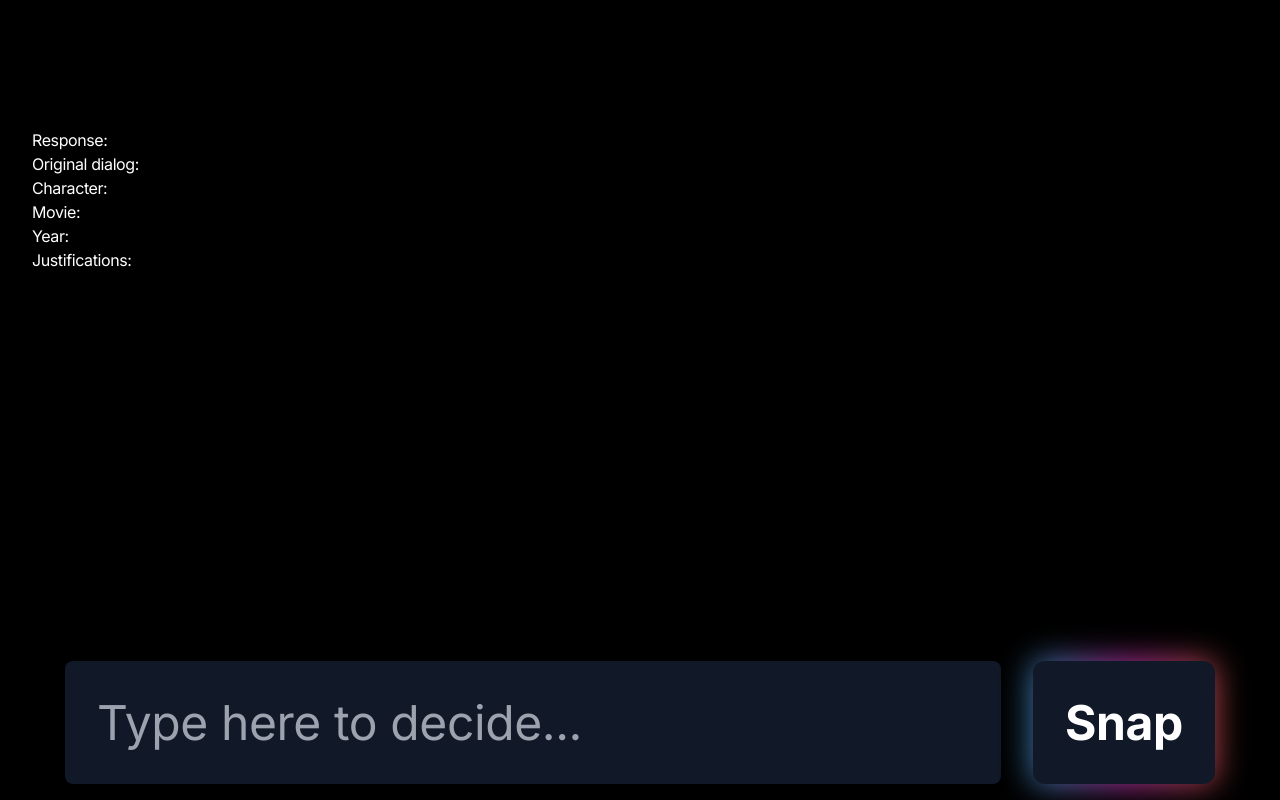
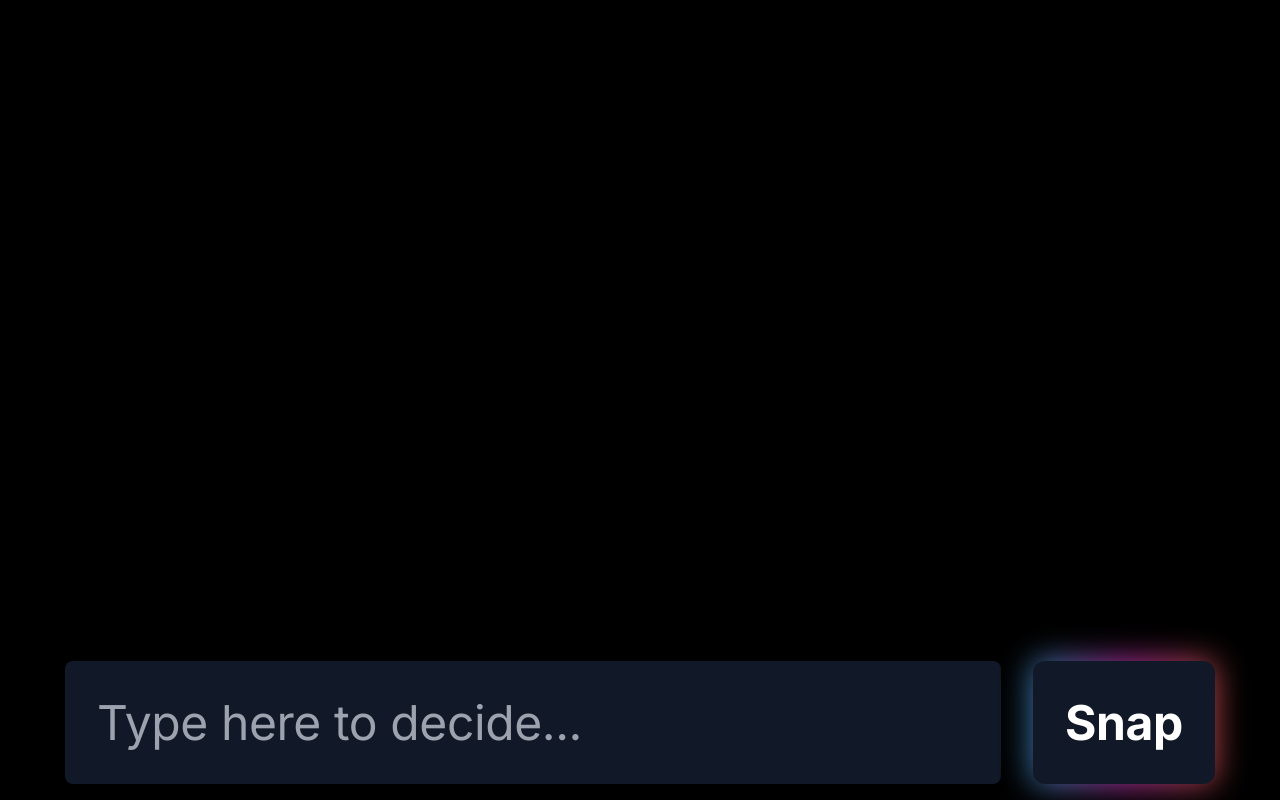
Before and after one commit to anubhav756/Decisionator, a Next.js app in the folder client/: page / in a window 1280 px wide. Built offline with nearby package versions, Linux system fonts and the light colour scheme.

Commit message:
show insights in a modal

```diff
--- a/client/app/page.js
+++ b/client/app/page.js
@@ -6,12 +6,14 @@ const INITIAL_INPUT = '';
 const INITIAL_OPTIONS = [];
 const INITIAL_RESPONSE = {};
 const INITIAL_IS_SUBMITTING = false;
+const INITIAL_IS_OPEN = false;
 
 export default function Page() {
   const [inputText, setInputText] = useState(INITIAL_INPUT);
   const [options, setOptions] = useState(INITIAL_OPTIONS);
   const [response, setResponse] = useState(INITIAL_RESPONSE);
   const [isSubmitting, setIsSubmitting] = useState(INITIAL_IS_SUBMITTING);
+  const [isOpen, setIsOpen] = useState(INITIAL_IS_OPEN);
 
   const handleInputChange = (event) => {
     setInputText(event.target.value);
@@ -76,7 +78,6 @@ export default function Page() {
           }
         }}
         className={`relative inline-flex items-center justify-center px-8 py-4 text-5xl font-bold text-white transition-all duration-200 bg-gray-900 font-pj rounded-xl focus:outline-none focus:ring-2 focus:ring-offset-2 focus:ring-gray-900 focus:outline-none
-
                    ${isSubmitting ? 'pointer-events-none opacity-50' : ''}`}
         role="button">
         Snap
@@ -85,7 +86,7 @@ export default function Page() {
     </div>
     <div>
       <div className="flex justify-center items-center text-4xl mt-24">
-        <div className="grid grid-cols-3 gap-4">
+        <div className="grid grid-cols-2 gap-4">
           {options.map((str, index) => (
             <div key={index} className="flex p-4 rounded-lg shadow-md text-white">
               {str}
@@ -94,7 +95,28 @@ export default function Page() {
         </div>
       </div>
     </div>
-    <div>Response: {response.response}</div>
+    {response.response ? (
+      <div className="mt-24 justify-center text-3xl font-bold transition-all duration-200">
+        <div className="text-gray-400">
+          **{response.character} snaps finger**
+        </div>
+        <div className="text-white mt-4">
+          {response.response}
+        </div>
+        <button
+          onClick={() => setIsOpen(true)}
+          className="bg-blue-500 hover:bg-blue-700 text-white font-bold py-2 px-4 rounded"
+        >
+          More insights
+        </button>
+      </div>
+    ) : ""}
+    {isOpen && (
+      <div className="fixed inset-0 z-50 flex items-center justify-center bg-black bg-opacity-50">
+        <div className="bg-gray-800 p-6 rounded-lg shadow-lg text-white"> {/* Dark background and white text */}
+          <button onClick={() => setIsOpen(false)} className="absolute top-2 right-2 text-gray-300 hover:text-gray-100">
+            Close
+          </button>
           <div>Original dialog: {response.original_quote}</div>
           <div>Character: {response.character}</div>
           <div>Movie: {response.movie}</div>
@@ -104,5 +126,8 @@ export default function Page() {
             <div key={i}><b>{title}: </b>{justification}{is_chosen && " | CHOSEN!!!"}</div>
           ))}
         </div>
+      </div>
+    )}
+    </div>
   );
 }
```
Lines whose indentation alone changed are shown as unchanged.
